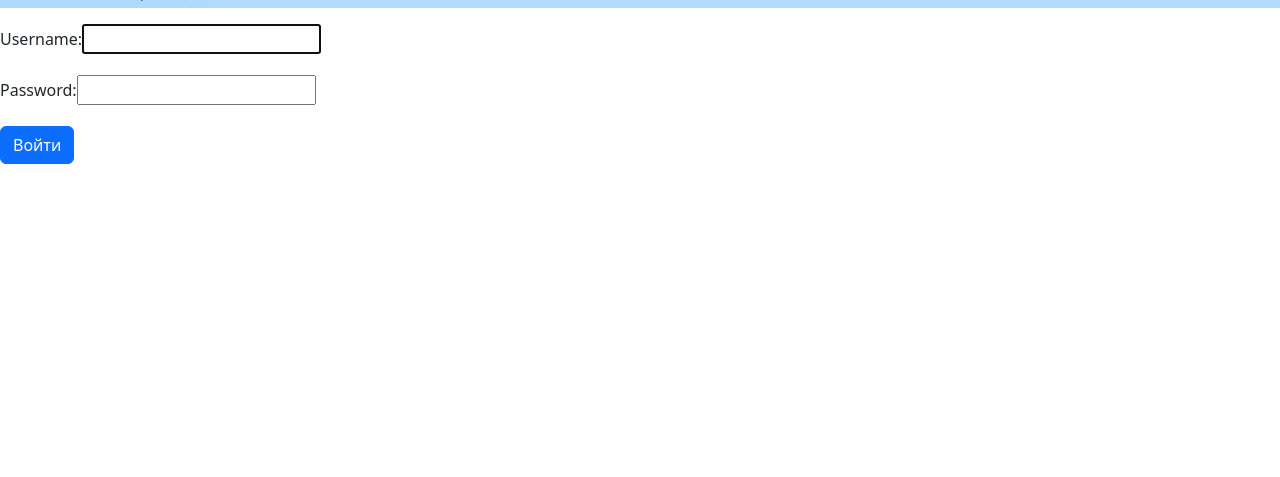
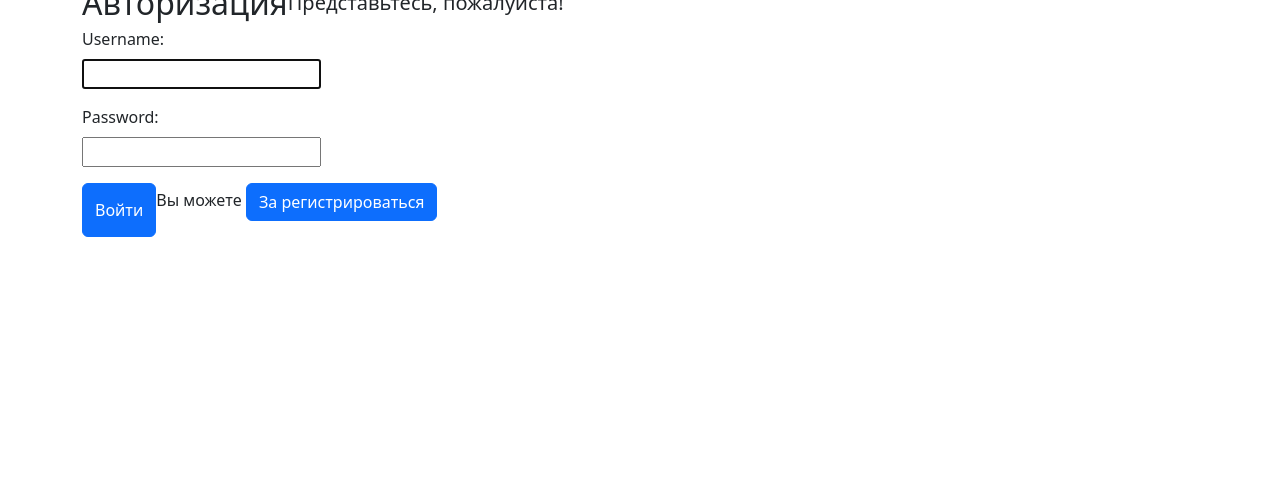
Before and after one commit to vikneo/instructions, a Django app: page /user/login/ in a window 1280 px wide. Shown: the part 175-652 px from the top of the page. Run offline with Django 5.2, Linux system fonts and the light colour scheme.

Commit message:
updated content for login.html

```diff
--- a/documents/templates/account/login.html
+++ b/documents/templates/account/login.html
@@ -1,23 +1,40 @@
 {% extends 'base/base.html' %}
 {% load i18n static %}
 
-<!-- Хлебные крошки -->
-{% block breadcrumbs %}
-<nav style="--bs-breadcrumb-divider: '>';" aria-label="breadcrumb">
-    <ol class="breadcrumb">
-        <li class="breadcrumb-item"><a href="{% url 'project:index' %}">Главная</a></li>
-        <li class="breadcrumb-item active " aria-current="page">Авторизация</li>
-    </ol>
-</nav>
+{% block content %}
+    <div class="auth-content"></div>
+    <div class="container wrapper">
+        <div class="signin-form">
+            <div class="modal-header auth-header">
+                <h2 class="modal-title auth-title">Авторизация</h2>
+                <h5 class="modal-title auth-title-help">Представьтесь, пожалуйста!</h5>
+            </div>
+            <form method="post" class="form-auth" novalidate>
+                {% csrf_token %}
+                <div class="form-group">
+                    {% for field in form %}
+                        <label for="{{ field.id_for_label }}" class="form-label">{{ field.label_tag }}</label>
+                        <p>{{ field }}</p>
+                        {% if field.errors %}
+                            {% for error in field.errors %}
+                                <div class="alert alert-danger">
+                                    {{ error }}
+                                </div>
+                            {% endfor %}
+                        {% endif %}
+                    {% endfor %}
+                </div>
+                <div class="flex form-footer">
+                    <button type="submit" class="btn btn-primary">Войти</button>
+                    <div class="form-help">
+                        <p>
+                            <label for="">Вы можете</label>
+                            <a href="#" class="btn btn-primary">За регистрироваться</a>
+                        </p>
+                    </div>
+                </div>
+
+            </form>
+        </div>
+    </div>
 {% endblock %}
-
-{% block content %}
-    <form method="post">
-        {% csrf_token %}
-        {% for f in form %}
-            <p><label class="form-label" for="{{ f.id_for_label }}">{{ f.label }}: </label>{{ f }}</p>
-            <div class="form-error">{{ f.error }}</div>
-        {% endfor %}
-        <button class="btn btn-primary" type="submit">{% trans 'Войти' %}</button>
-    </form>
-{% endblock %}
--- a/documents/templates/base/header.html
+++ b/documents/templates/base/header.html
@@ -45,7 +45,8 @@
                                     </a>
                                 </li>
                             {% endif %}
-                            <li><a class="dropdown-item" href="{% url 'users:logout' %}">{% translate 'Выйти' %}</a></li>
+                            <li><a class="dropdown-item" href="{% url 'users:logout' %}">{% translate 'Выйти' %}</a>
+                            </li>
                         </ul>
                     </div>
                 </ul>
@@ -58,16 +59,13 @@
                             <img src="{% static 'access/icon/user-regular.svg' %}" width="20" alt="12">
                         </button>
                         <ul class="dropdown-menu not-auth">
-                            <li><a class="dropdown-item" href="{% url 'users:login' %}"
-{#                                   data-bs-toggle="modal"#}
-{#                                   data-bs-target="#exampleModal">#}>
+                            <li><a class="dropdown-item signin-link" href="{% url 'users:login' %}">
                                 {% translate 'Авторизация' %}</a></li>
                             <li><a class="dropdown-item" href="#">{% translate 'Регистрация' %}</a></li>
                         </ul>
                     </div>
                 </ul>
             {% endif %}
-{#            {% include 'account/login.html' %}#}
         </div>
     </div>
 </nav>
```
